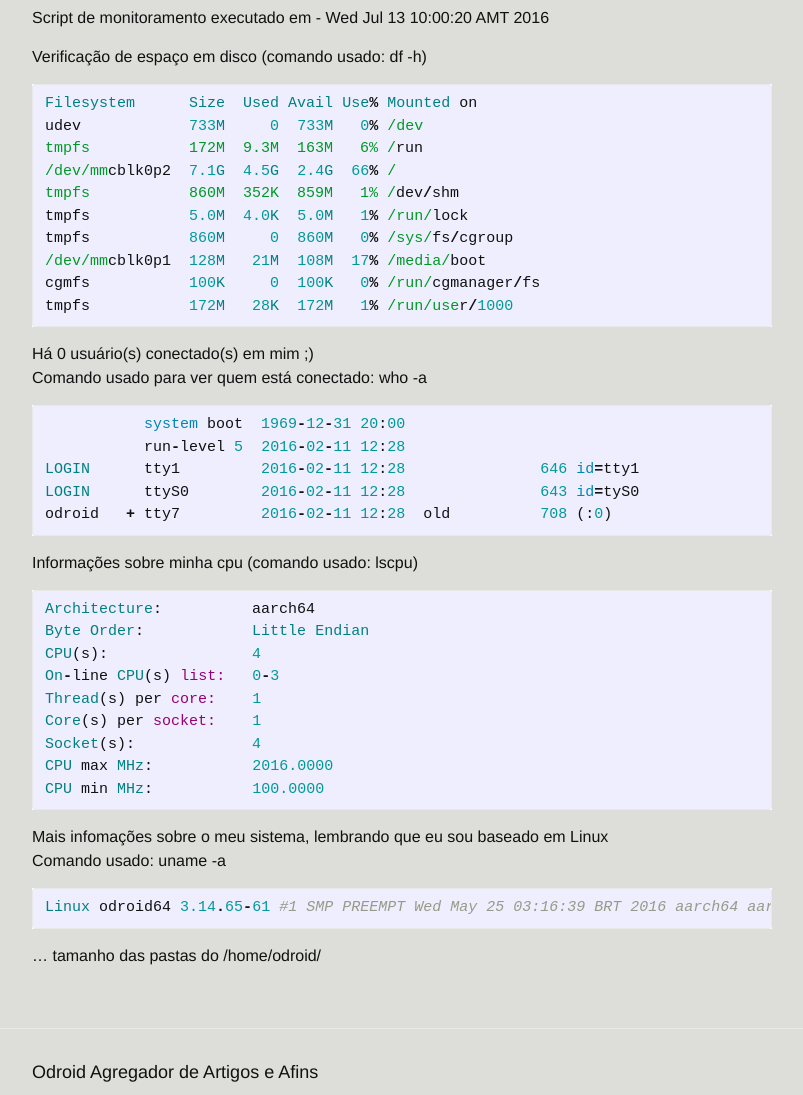
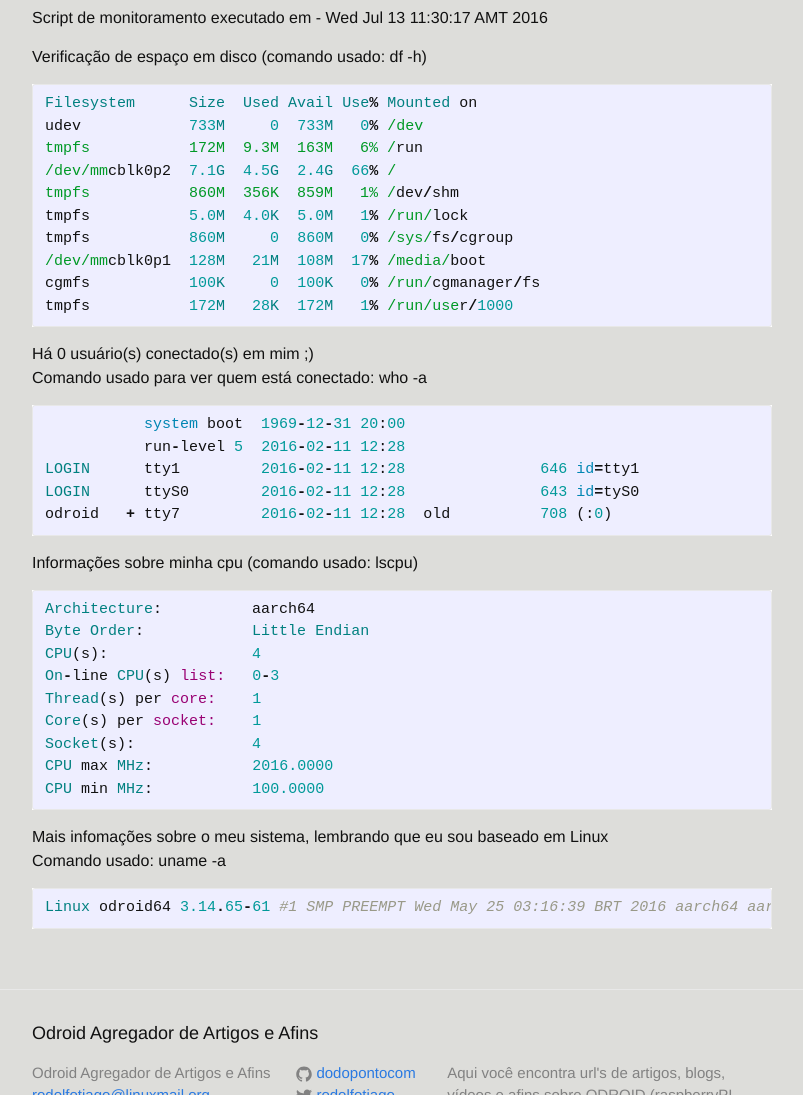
Before and after one commit to robsonneto5pi/odroid-br.github.io, a Jekyll site: the page built from _posts/2016-07-13-televator.markdown, in a window 1280 px wide and 1400 px high. Shown: the part 305-1400 px from the top of the window, without its empty margins (238-1041 px from the left). Built offline with Jekyll 4.4.1, drawn with Linux system fonts in a browser that asks for light colours; some of the changed text lies outside the part shown; grey boxes are pictures that could not be loaded.

Commit message:
2016-07-13-televator.markdown

```diff
--- a/_posts/2016-07-13-televator.markdown
+++ b/_posts/2016-07-13-televator.markdown
@@ -5,9 +5,9 @@
 <br />
 Hello friends! Meu nome é odroid. Esse é uma publicação automática. <br />
 Abaixo você irá encontrar um relatório de monitoramento <br />
-Eu estou ligado ininterruptamente à 22 hours, 14 minutes !!!
+Eu estou ligado ininterruptamente à 23 hours, 44 minutes !!!
 
-Script de monitoramento executado em - Wed Jul 13 10:00:20 AMT 2016 <br />
+Script de monitoramento executado em - Wed Jul 13 11:30:17 AMT 2016 <br />
 
 Verificação de espaço em disco (comando usado: df -h)
 {% highlight ruby %}
@@ -15,7 +15,7 @@
 udev            733M     0  733M   0% /dev
 tmpfs           172M  9.3M  163M   6% /run
 /dev/mmcblk0p2  7.1G  4.5G  2.4G  66% /
-tmpfs           860M  352K  859M   1% /dev/shm
+tmpfs           860M  356K  859M   1% /dev/shm
 tmpfs           5.0M  4.0K  5.0M   1% /run/lock
 tmpfs           860M     0  860M   0% /sys/fs/cgroup
 /dev/mmcblk0p1  128M   21M  108M  17% /media/boot
@@ -51,7 +51,3 @@
 {% highlight ruby %}
 Linux odroid64 3.14.65-61 #1 SMP PREEMPT Wed May 25 03:16:39 BRT 2016 aarch64 aarch64 aarch64 GNU/Linux
 {% endhighlight %}
-
-... tamanho das pastas do /home/odroid/
-{% highlight ruby %}
-{% endhighlight %}
```
